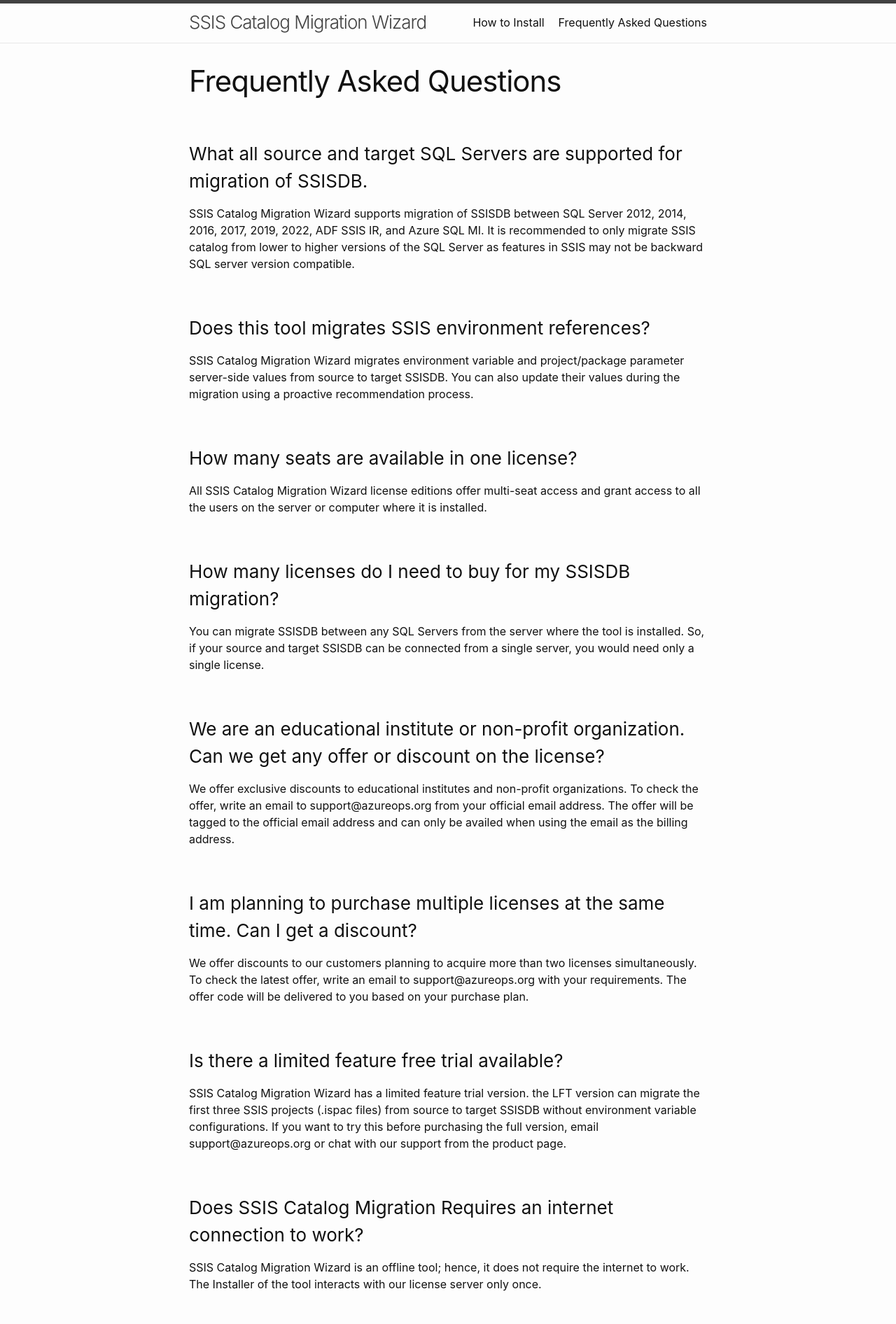
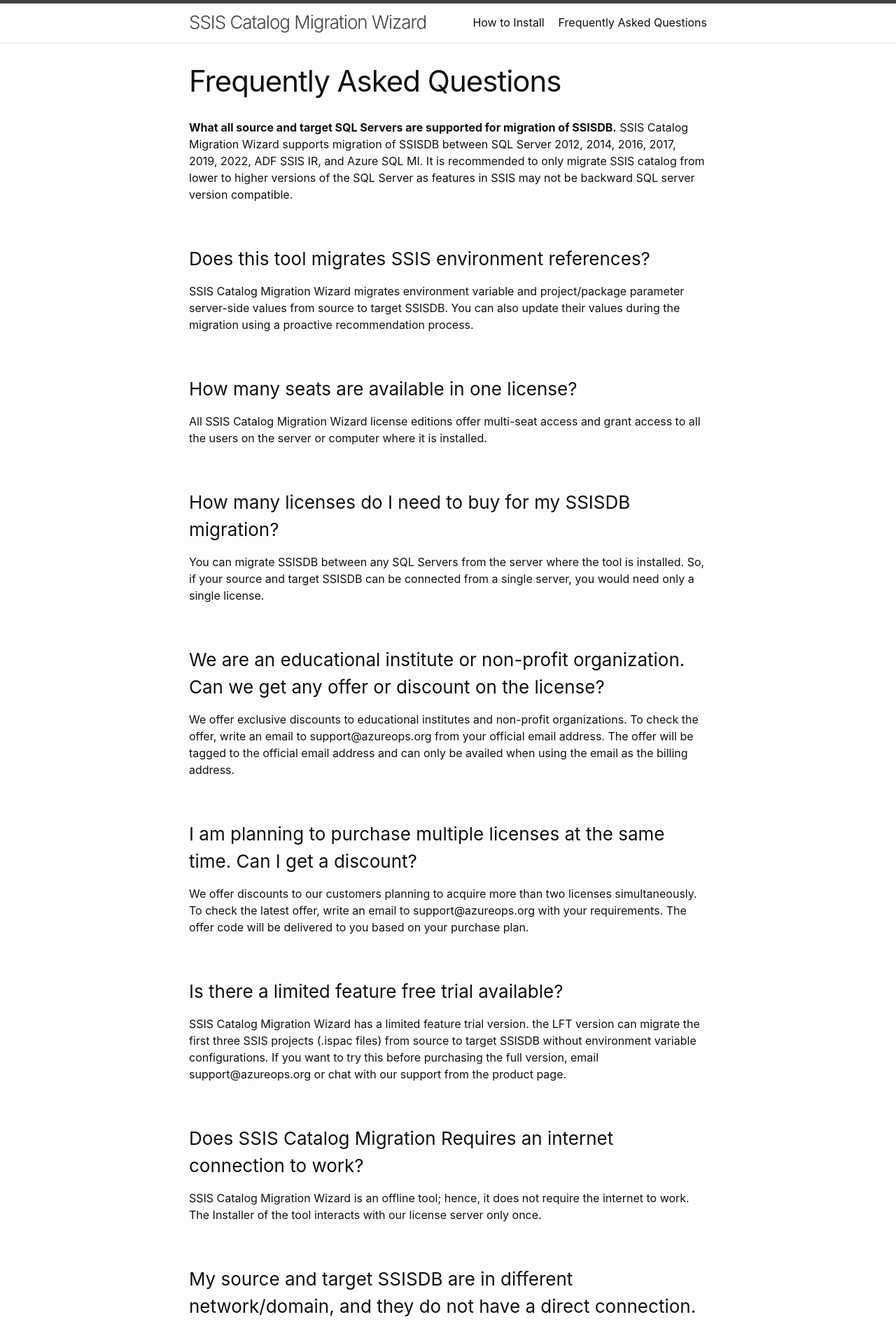
Before and after one commit to kr55/ssiscataloger, a Jekyll site: the page built from faq.md, in a window 1280 px wide. Shown: the top 1892 px of the page at 70% size. Built offline with Jekyll 4.4.1, drawn with Linux system fonts in a browser that asks for light colours.

Commit message:
Update faq.md

```diff
--- a/faq.md
+++ b/faq.md
@@ -3,7 +3,7 @@ layout: page
 title: Frequently Asked Questions
 permalink: /faq/
 ---
-### What all source and target SQL Servers are supported for migration of SSISDB.
+**What all source and target SQL Servers are supported for migration of SSISDB.**
 SSIS Catalog Migration Wizard supports migration of SSISDB between SQL Server 2012, 2014, 2016, 2017, 2019, 2022, ADF SSIS IR, and Azure SQL MI. It is recommended to only migrate SSIS catalog from lower to higher versions of the SQL Server as features in SSIS may not be backward SQL server version compatible.
 
 ### Does this tool migrates SSIS environment references?
```
